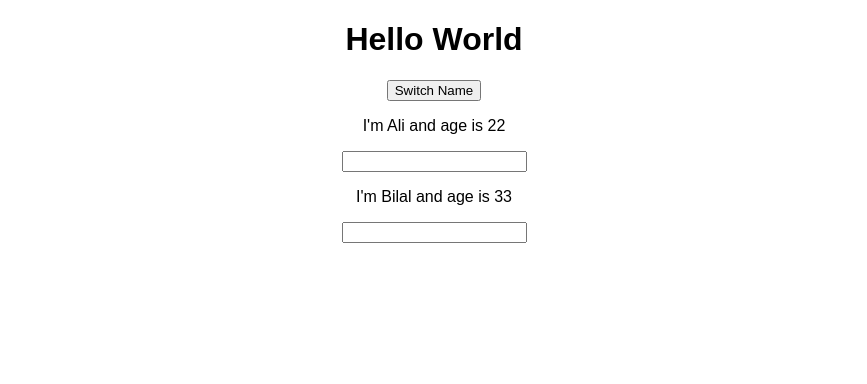
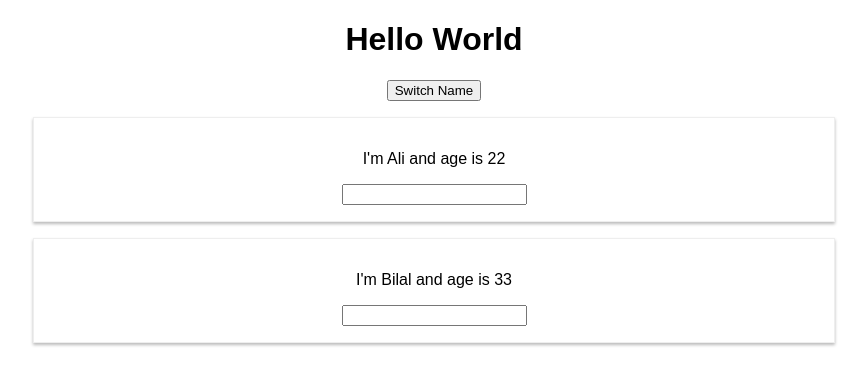
Before and after one commit to bilawal-liaqat/react_my_app, a React (Create React App) app: page / in a window 1280 px wide. Shown: the top 384 px of the page, without its empty margins (206-1073 px from the left). Built offline with nearby package versions, Linux system fonts and the light colour scheme.

Commit message:
Adding Styling with Stylesheets

```diff
--- /dev/null
+++ b/src/Person/Person.css
@@ -0,0 +1,9 @@
+.Person{
+width : 60%;
+margin : 16px auto;
+border : 1px solid #eee;
+box-shadow:  0 2px 3px #bbbbbb;
+padding:  16px;
+text-align: center;
+
+}
--- a/src/Person/Person.js
+++ b/src/Person/Person.js
@@ -1,9 +1,10 @@
 import React from 'react';
+import './Person.css';
 
 const person = (props) => {
 
     return(
-        <div>
+        <div class="Person">
              <p onClick = {props.click}> I'm {props.name} and age is {props.age} </p>
             <input type = "text" onChange = {props.changed} />
 
```
